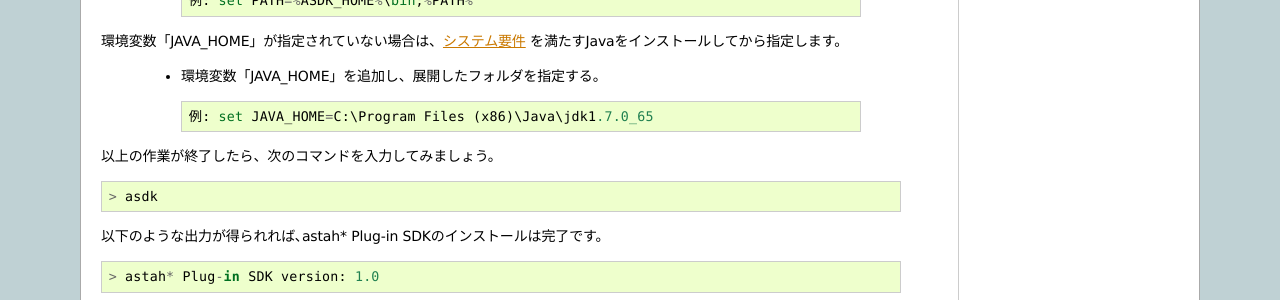
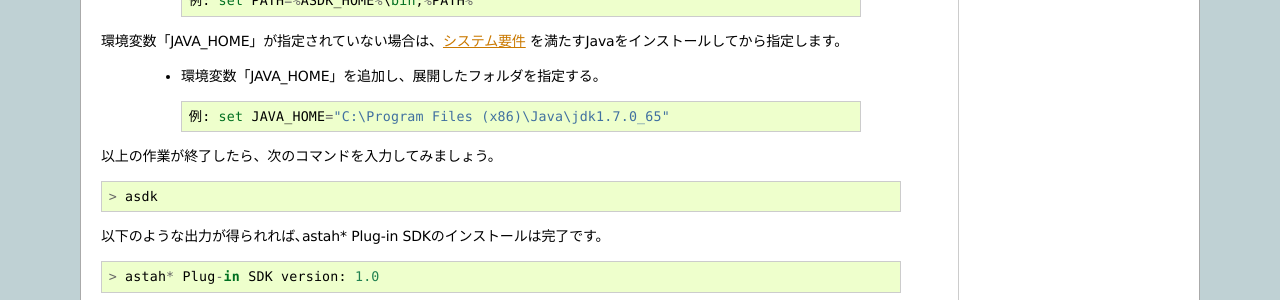
Before and after one commit to ChangeVision/astah-plugin-tutorial-ja, a Sphinx documentation site: the page built from source/devenv.rst, in a window 1280 px wide. Shown: the part 383-683 px from the top of the page. Built offline with Sphinx 7.4.7, drawn with Linux system fonts in a browser that asks for light colours.

Commit message:
スペースを含むパスなのに""でくくり忘れたのを修正する

```diff
--- a/source/devenv.rst
+++ b/source/devenv.rst
@@ -22,7 +22,7 @@
 
  * 環境変数「JAVA_HOME」を追加し、展開したフォルダを指定する。 ::
 
-     例: set JAVA_HOME=C:\Program Files (x86)\Java\jdk1.7.0_65
+     例: set JAVA_HOME="C:\Program Files (x86)\Java\jdk1.7.0_65"
 
 以上の作業が終了したら、次のコマンドを入力してみましょう。 ::
 
```
